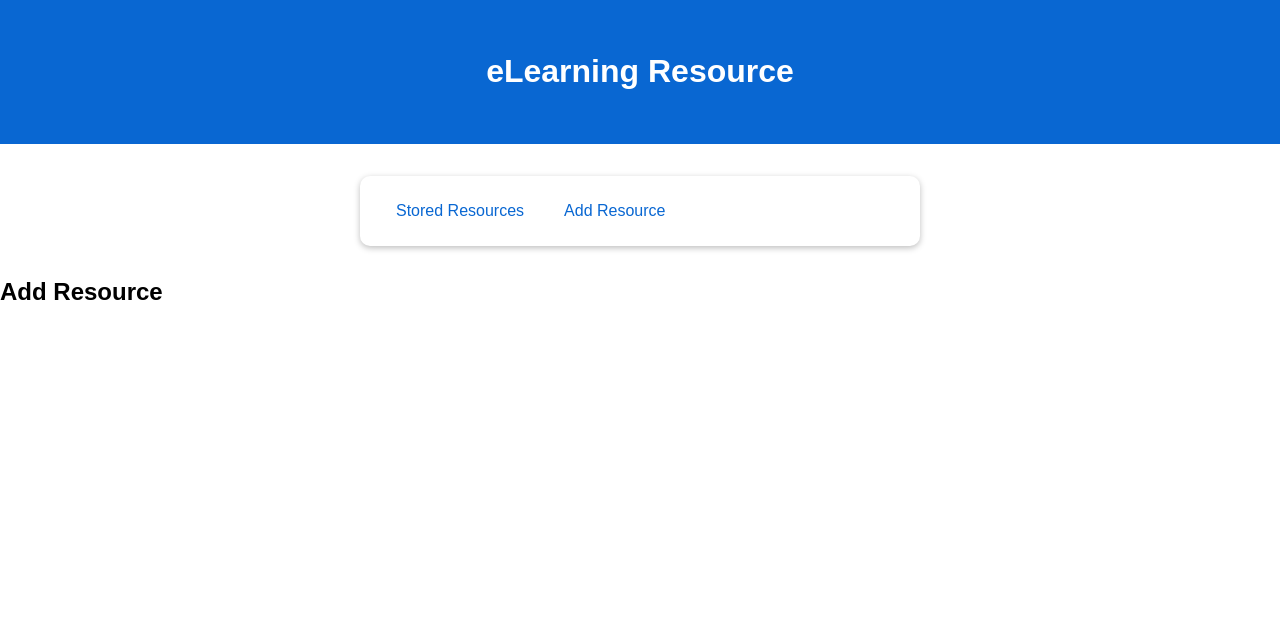
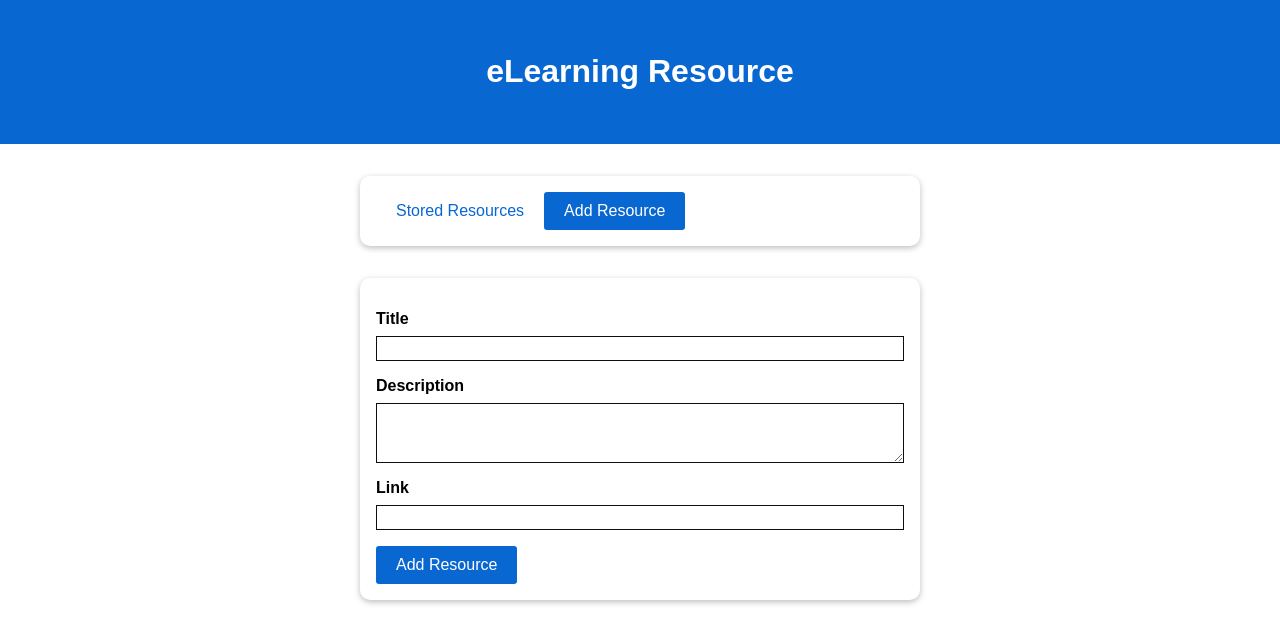
Before and after one commit to hendurhance/e-resource-vue, a Vue app: page / in a window 1280 px wide. Both pictures are taken after a click on the button "Add Resource". Shown: the top 644 px of the page. Built offline with nearby package versions, Linux system fonts and the light colour scheme.

Commit message:
AddResource.vue changes

```diff
--- a/src/components/elearning-resources/AddResource.vue
+++ b/src/components/elearning-resources/AddResource.vue
@@ -1,3 +1,50 @@
 <template>
-    <h2>Add Resource</h2>
+    <base-card>
+      <form>
+          <div class="form-control">
+            <label for="title">Title</label>
+            <input id="title" name="title" type="text">
+          </div>
+          <div class="form-control">
+            <label for="title">Description</label>
+            <textarea name="description" id="description" rows="3"></textarea>
+          </div>
+          <div class="form-control">
+            <label for="title">Link</label>
+            <input id="link" name="link" type="url">
+          </div>
+          <div>
+             <base-button type="submit">Add Resource</base-button>
+          </div>
+      </form>
+    </base-card>
 </template>
+
+
+<style scoped>
+label{
+    font-weight: bold;
+    display: block;
+    margin-bottom: 0.5rem;
+}
+input,
+textarea{
+    display: block;
+    width: 100%;
+    font: inherit;
+    padding: .15rem;
+    border: 1px solid #0e0e0e;
+}
+
+input:focus,
+textarea:focus{
+    outline: none;
+    border-color: #0c0c0c;
+    background-color: #fefefe;
+}
+
+.form-control{
+    margin: 1rem 0;
+}
+
+</style>
--- a/src/components/elearning-resources/TheResources.vue
+++ b/src/components/elearning-resources/TheResources.vue
@@ -50,7 +50,7 @@
             return this.tabSelected === 'stored-resources' ? null : 'flat';
         },
         addResourceBtn(){
-            return this.tabSelected === 'add-resources' ? null : 'flat';
+            return this.tabSelected === 'add-resource' ? null : 'flat';
         }
     },
     methods: {
```
